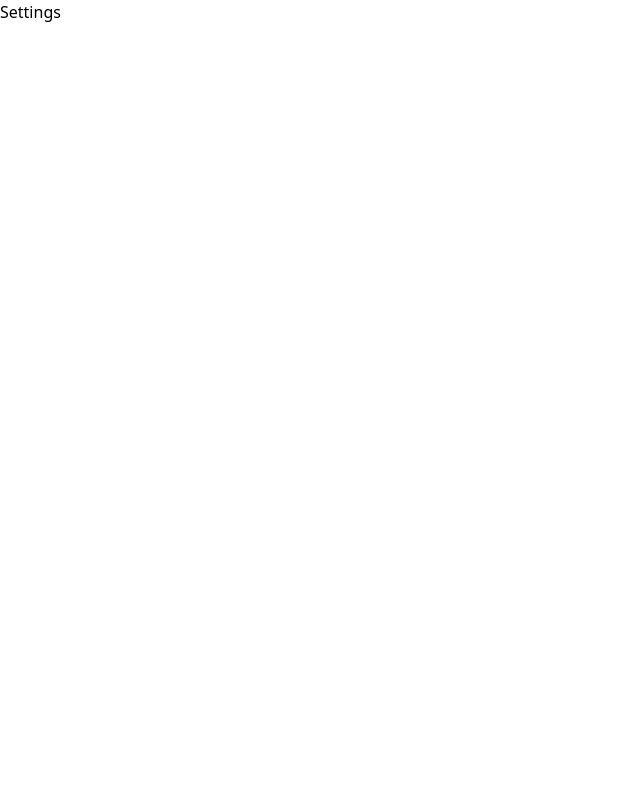
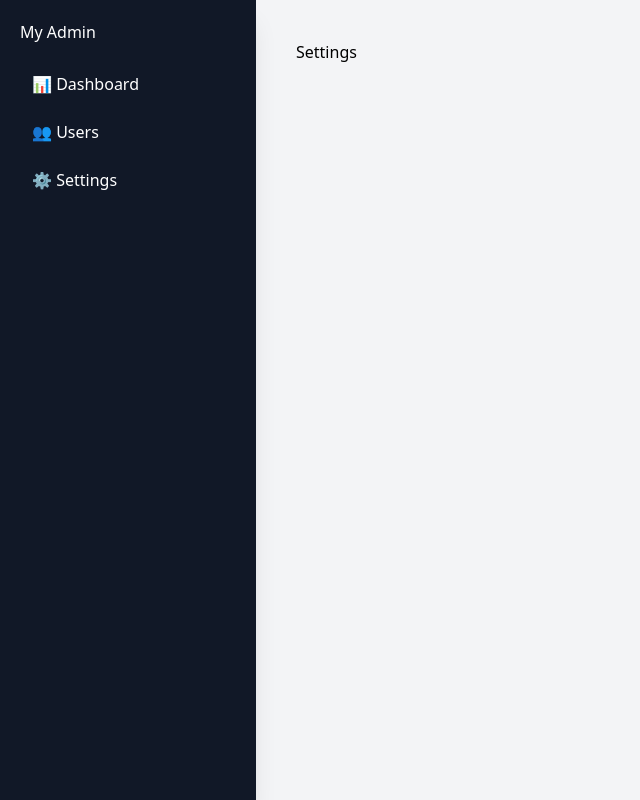
Before and after one commit to sabaPhruidze/admin-panel-navigation-scheme, a React (Vite) app: page /settings in a window 1280 px wide. Shown: the whole page, without its empty margins (0-640 px from the left). Built offline with nearby package versions, Linux system fonts and the light colour scheme.

Commit message:
moved pages from components to the folder pages and for components I added leftMenu ,because I do not want to make one component bigger than 70-80 line

```diff
--- a/src/App.tsx
+++ b/src/App.tsx
@@ -1,19 +1,26 @@
 import "./App.css";
-import { BrowserRouter, Routes, Route } from "react-router-dom";
-import Dashboard from "./components/Dashboard";
-import Users from "./components/Users";
-import Settings from "./components/Settings";
-import NotFound from "./components/NotFound";
-
+import { BrowserRouter, Routes, Route, Link } from "react-router-dom";
+import Dashboard from "./pages/Dashboard";
+import Users from "./pages/Users";
+import Settings from "./pages/Settings";
+import NotFound from "./pages/NotFound";
+import LeftMenu from "./components/LeftMenu";
 function App() {
   return (
     <BrowserRouter>
+      <div className="h-screen flex bg-gray-100">
+        {/* left part */}
+        <LeftMenu />
+        {/* right part */}
+        <div className="flex-1 p-10 overflow-y-auto">
           <Routes>
             <Route path="/" element={<Dashboard />} />
             <Route path="/users" element={<Users />} />
             <Route path="/settings" element={<Settings />} />
             <Route path="*" element={<NotFound />} />
           </Routes>
+        </div>
+      </div>
     </BrowserRouter>
   );
 }
--- /dev/null
+++ b/src/components/LeftMenu.tsx
@@ -0,0 +1,27 @@
+import { Link } from "react-router-dom";
+const LeftMenu = () => {
+  return (
+    <nav className="w-64 bg-gray-900 text-white flex flex-col p-5 gap-4 shadow-xl">
+      <h1>My Admin</h1>
+      <ul>
+        <li className="p-3 hover:bg-gray-700 rounded transition duration-300">
+          <Link to="/" className="">
+            📊 Dashboard
+          </Link>
+        </li>
+        <li className="p-3 hover:bg-gray-700 rounded transition duration-300">
+          <Link to="/users" className="">
+            👥 Users
+          </Link>
+        </li>
+        <li className="p-3 hover:bg-gray-700 rounded transition duration-300">
+          <Link to="settings" className="">
+            ⚙️ Settings
+          </Link>
+        </li>
+      </ul>
+    </nav>
+  );
+};
+
+export default LeftMenu;
```
Also changed, not shown: src/pages/Dashboard.tsx (renamed from src/components/Dashboard.tsx), src/pages/NotFound.tsx (renamed from src/components/NotFound.tsx), src/pages/Settings.tsx (renamed from src/components/Settings.tsx), src/pages/Users.tsx (renamed from src/components/Users.tsx). Lines whose indentation alone changed are shown as unchanged.
